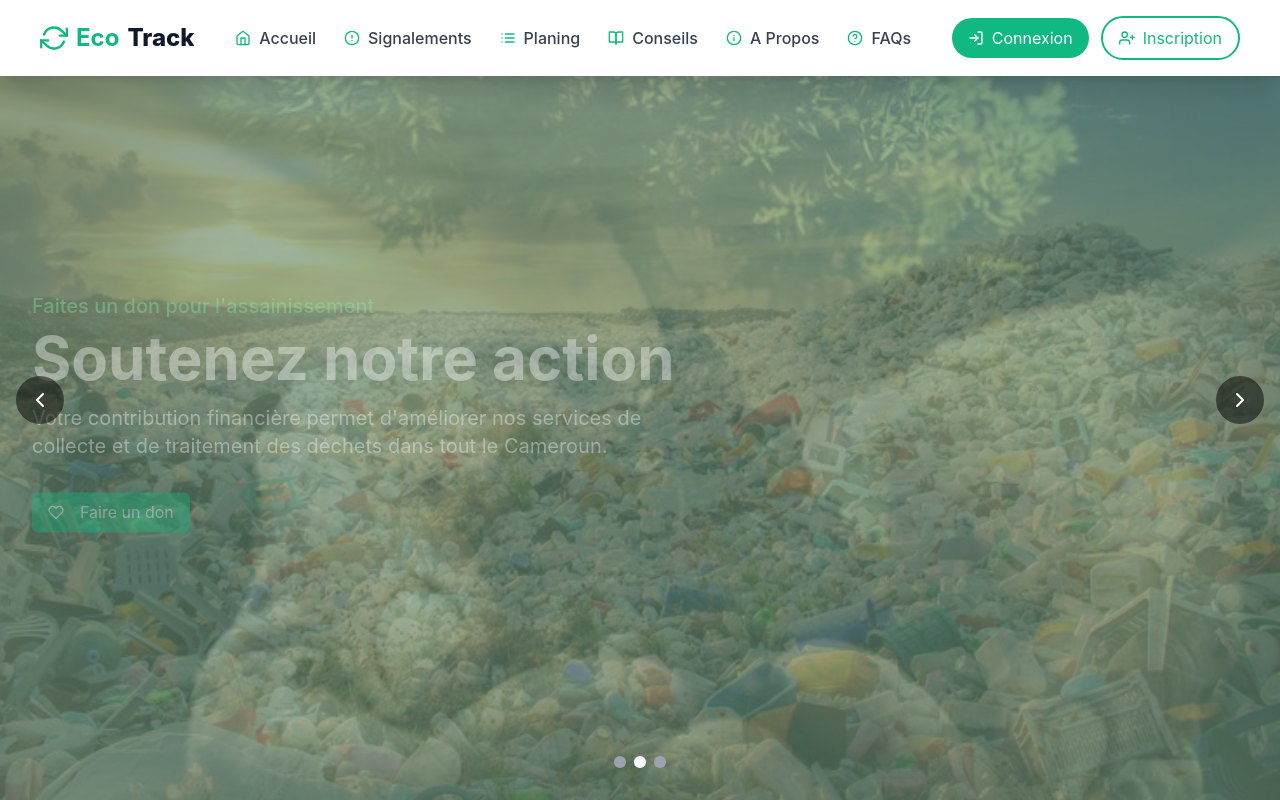
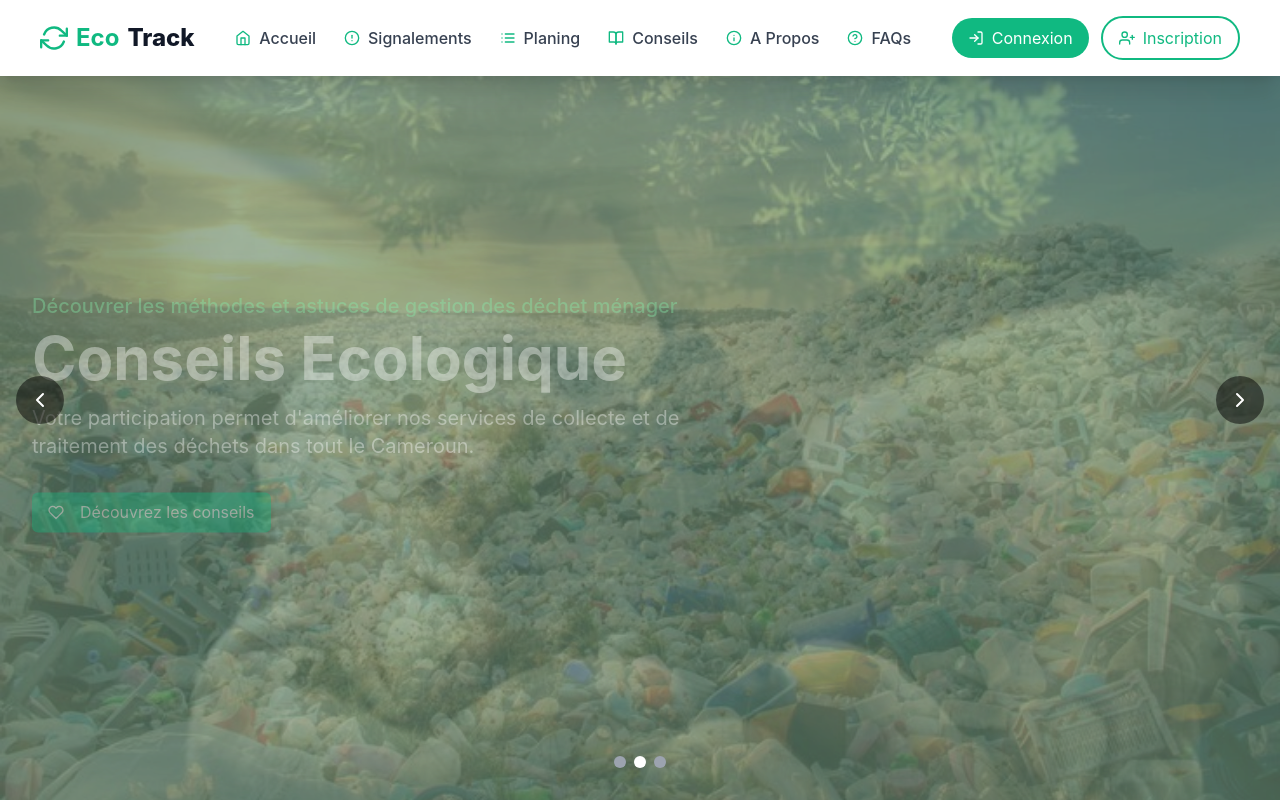
Before and after one commit to TSEFACKDEV/ECOTRACK-FRONT, a React (Vite) app: page / in a window 1280 px wide. Shown: the top 800 px of the page. Built offline with nearby package versions, Linux system fonts and the light colour scheme.

Commit message:
correction des information cote front

```diff
--- a/src/App.tsx
+++ b/src/App.tsx
@@ -2,7 +2,7 @@ import React from "react";
 import { BrowserRouter, Route, Routes } from "react-router";
 import MainLayout from "./layout/MainLayout";
 import Home from "./pages/Main/Home";
-import About from "./pages/Main/Faqs";
+import About from "./pages/Main/About";
 import Login from "./pages/Main/Login";
 import Planing from "./pages/Main/Planing";
 import Register from "./pages/Main/Register";
--- a/src/components/main/Actualite.tsx
+++ b/src/components/main/Actualite.tsx
@@ -53,15 +53,15 @@ const Actualite = () => {
               <span className="text-xs text-gray-400 mb-2">{article.date}</span>
               <h3 className="text-lg font-semibold mb-2">{article.title}</h3>
               <p className="text-gray-600 flex-1">{article.content}</p>
-              <Link to={"/blog/"} className="mt-4 self-start px-4 py-2 bg-emerald-500 text-white rounded hover:bg-emerald-600 transition">
-                Lire plus
+              <Link to={`/conseils`} className="mt-4 self-start px-4 py-2 bg-emerald-500 text-white rounded hover:bg-emerald-600 transition">
+                En savoir Plus
               </Link>
             </div>
           </div>
         ))}
       </div>
-      <Link to={"/blog"} className="mt-10 px-8 py-3 bg-teal-600 text-white rounded-lg font-semibold hover:bg-teal-700 transition">
-        Voir tous les articles
+      <Link to={"/conseils"} className="mt-10 px-8 py-3 bg-teal-600 text-white rounded-lg font-semibold hover:bg-teal-700 transition">
+        Voir plus de Conseils
       </Link>
     </div>
   );
--- a/src/components/main/HeroSection.tsx
+++ b/src/components/main/HeroSection.tsx
@@ -21,11 +21,11 @@ const HeroSection = () => {
     },
     {
       id: 2,
-      title: "Soutenez notre action",
-      subtitle: "Faites un don pour l'assainissement",
-      description: "Votre contribution financière permet d'améliorer nos services de collecte et de traitement des déchets dans tout le Cameroun.",
+      title: "Conseils Ecologique",
+      subtitle: "Découvrer les méthodes et astuces de gestion des déchet ménager",
+      description: "Votre participation permet d'améliorer nos services de collecte et de traitement des déchets dans tout le Cameroun.",
       image: don,
-      ctaText: "Faire un don",
+      ctaText: "Découvrez les conseils",
       icon: <FiHeart className="inline mr-2" />,
       link: "/dons"
     },
@@ -35,7 +35,7 @@ const HeroSection = () => {
       subtitle: "Trouvez le centre le plus proche",
       description: "Localisez les centres de collecte et de tri des déchets dans votre ville et respectez les horaires de passage des camions.",
       image: colecte,
-      ctaText: "Voir la carte",
+      ctaText: "Consulter le planing",
       icon: <FiMapPin className="inline mr-2" />,
       link: "/planing"
     }
--- /dev/null
+++ b/src/pages/Main/About.tsx
@@ -0,0 +1,9 @@
+import React from 'react'
+
+const About = () => {
+  return (
+    <div>About</div>
+  )
+}
+
+export default About
```
